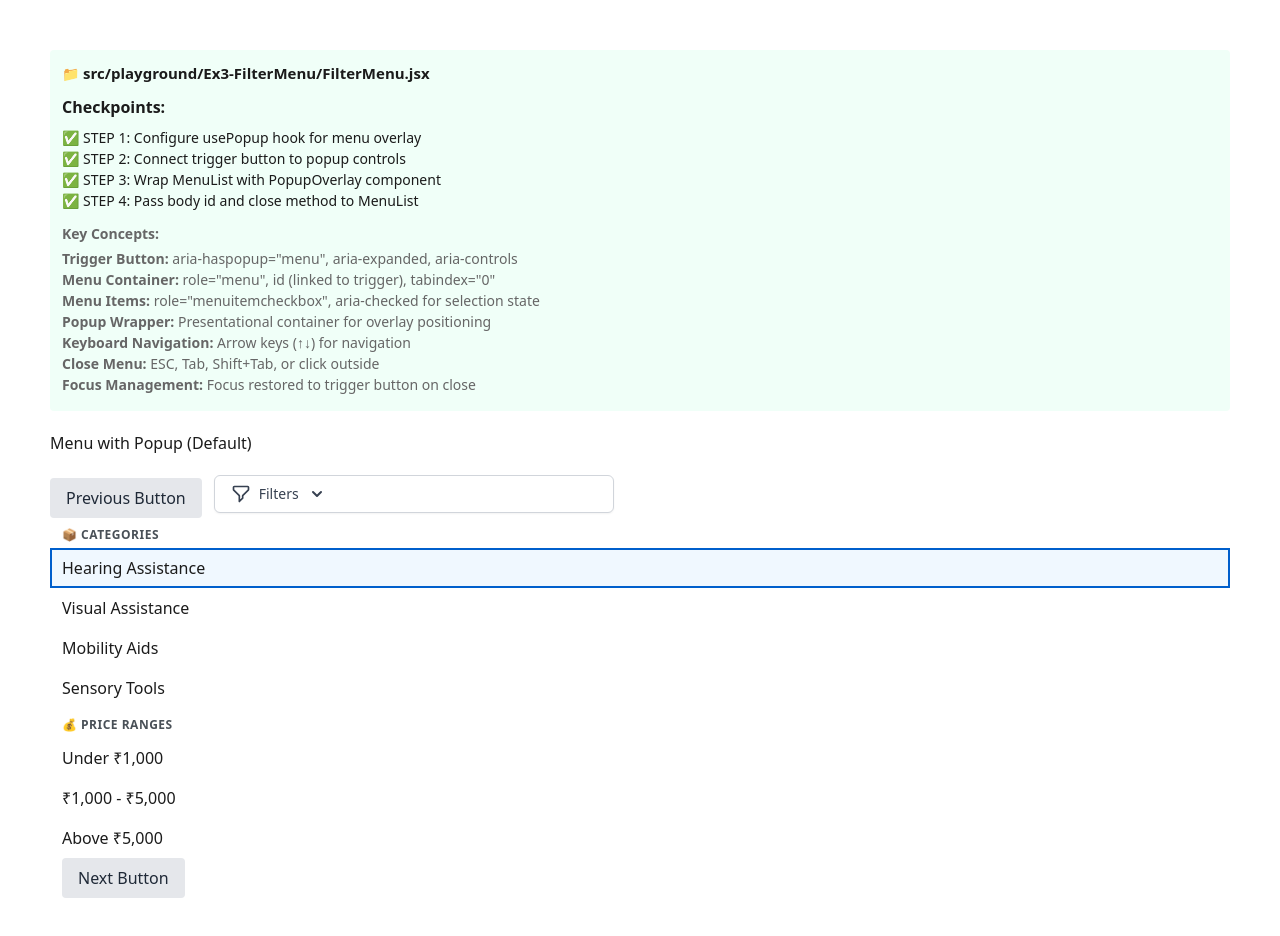
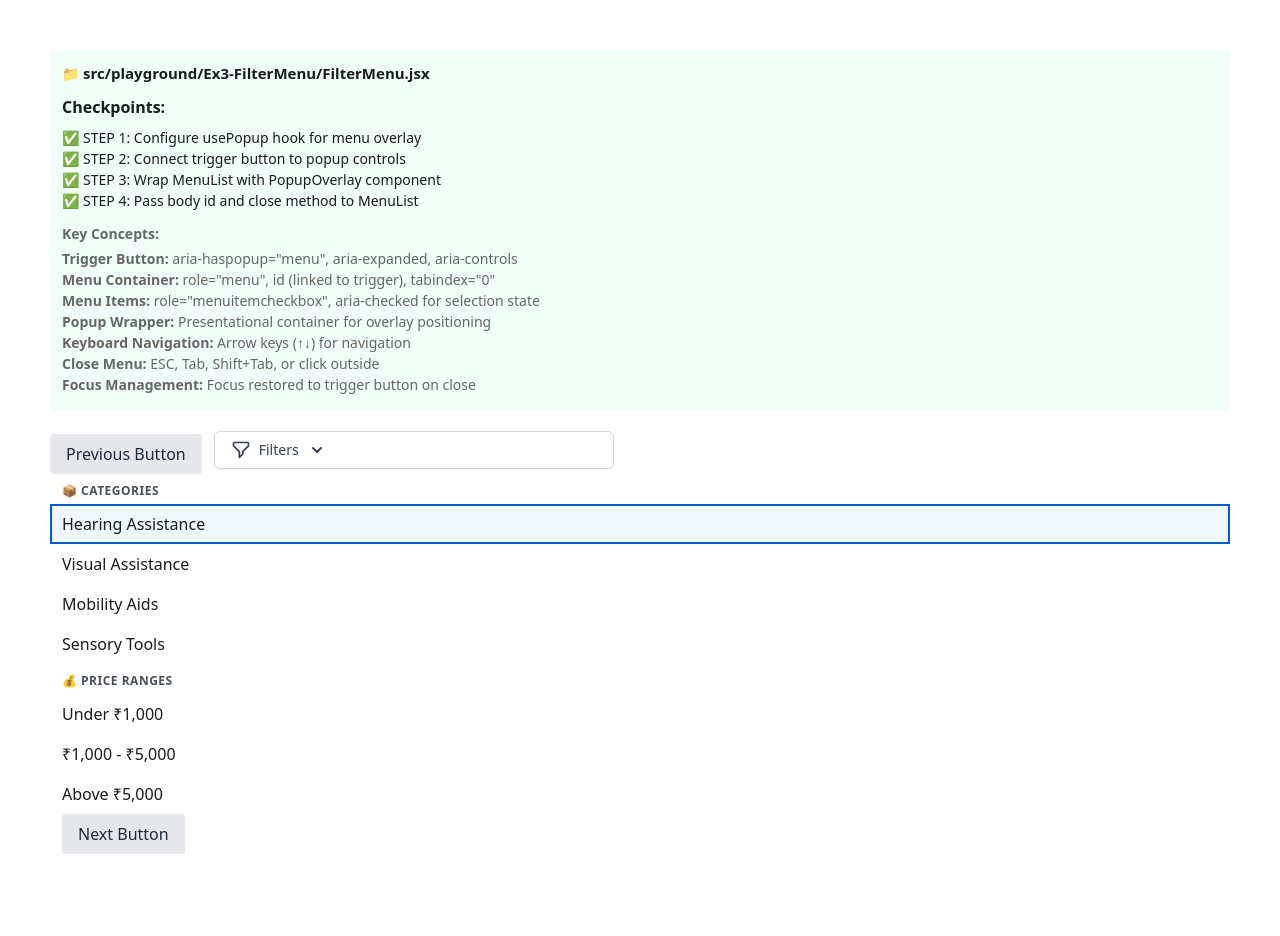
Before and after one commit to piyushsarin-sib/a11y-react-workshop, a React (Vite) app: page /playground/filter-menu in a window 1280 px wide. Shown: the top 936 px of the page. After the commit the page ends 904 px from the top, so only its background shows below. Built offline with nearby package versions, Linux system fonts and the light colour scheme.

Commit message:
refactor: remove redundant headings from filter menu exercises

```diff
--- a/src/playground/Ex3-FilterMenu/FilterMenu.jsx
+++ b/src/playground/Ex3-FilterMenu/FilterMenu.jsx
@@ -43,7 +43,6 @@ const MenuWithOverlay = () => {
   return (
     <div style={{ padding: "50px" }}>
       <Checkpoints />
-      <h3 style={{ marginBottom: "20px" }}>Menu with Popup (Default)</h3>
 
       <Button
         variant="secondary"
--- a/src/playground/Ex3-FilterMenu/Step-0.jsx
+++ b/src/playground/Ex3-FilterMenu/Step-0.jsx
@@ -43,7 +43,6 @@ const MenuWithOverlay = () => {
   return (
     <div style={{ padding: "50px" }}>
       <Checkpoints />
-      <h3 style={{ marginBottom: "20px" }}>Menu with Popup</h3>
 
       <Button
         variant="secondary"
--- a/src/playground/Ex3-FilterMenu/Step-1.jsx
+++ b/src/playground/Ex3-FilterMenu/Step-1.jsx
@@ -43,7 +43,6 @@ const MenuWithOverlay = () => {
   return (
     <div style={{ padding: "50px" }}>
       <Checkpoints />
-      <h3 style={{ marginBottom: "20px" }}>Menu with Popup</h3>
 
       <Button
         variant="secondary"
--- a/src/playground/Ex3-FilterMenu/Step-2.jsx
+++ b/src/playground/Ex3-FilterMenu/Step-2.jsx
@@ -43,7 +43,6 @@ const MenuWithOverlay = () => {
   return (
     <div style={{ padding: "50px" }}>
       <Checkpoints />
-      <h3 style={{ marginBottom: "20px" }}>Menu with Popup</h3>
 
       <Button
         variant="secondary"
--- a/src/playground/Ex3-FilterMenu/Step-3.jsx
+++ b/src/playground/Ex3-FilterMenu/Step-3.jsx
@@ -42,7 +42,6 @@ const MenuWithOverlay = () => {
   return (
     <div style={{ padding: "50px" }}>
       <Checkpoints />
-      <h3 style={{ marginBottom: "20px" }}>Menu with Popup</h3>
 
       <Button
         variant="secondary"
--- a/src/playground/Ex3-FilterMenu/Step-4.jsx
+++ b/src/playground/Ex3-FilterMenu/Step-4.jsx
@@ -42,7 +42,6 @@ const MenuWithOverlay = () => {
   return (
     <div style={{ padding: "50px" }}>
       <Checkpoints />
-      <h3 style={{ marginBottom: "20px" }}>Menu with Popup</h3>
 
       <Button
         variant="secondary"
--- a/src/playground/Ex3-FilterMenu/solved.jsx
+++ b/src/playground/Ex3-FilterMenu/solved.jsx
@@ -42,7 +42,6 @@ const MenuWithOverlay = () => {
   return (
     <div style={{ padding: "50px" }}>
       <Checkpoints />
-      <h3 style={{ marginBottom: "20px" }}>Menu with Popup</h3>
 
       <Button
         variant="secondary"
```
